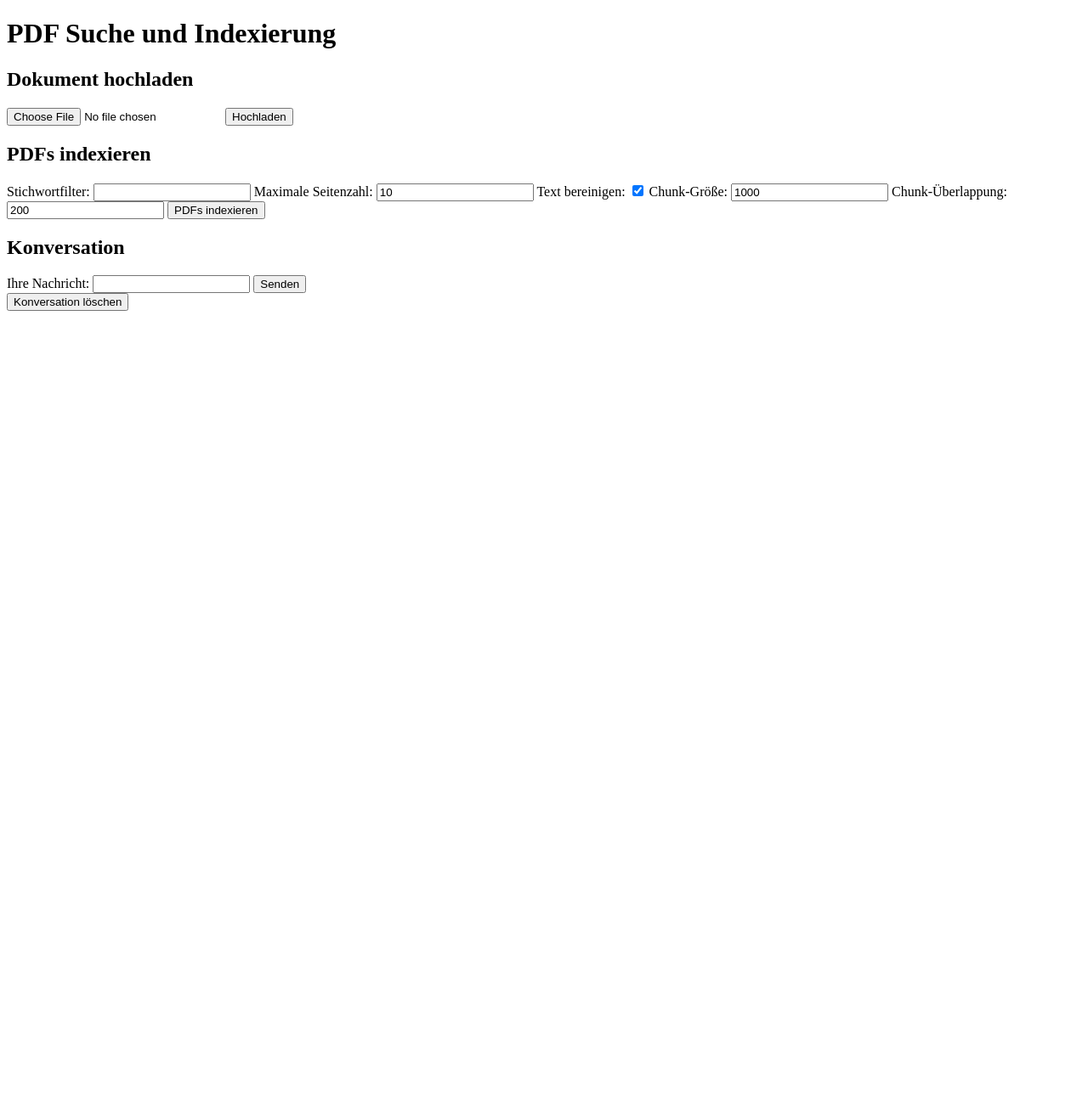
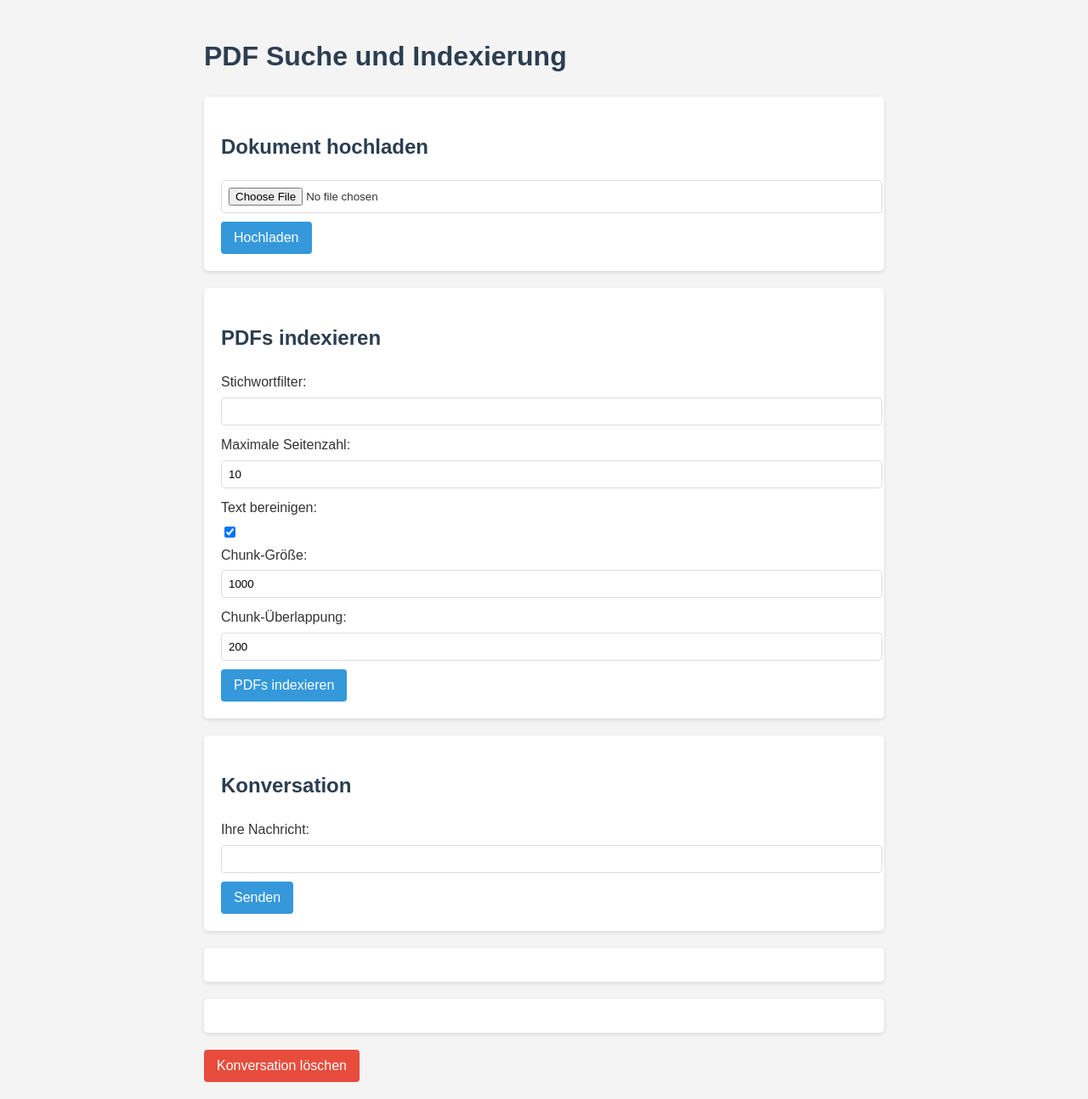
Before and after one commit to PierrunoYT/PDF-Chat-AI, a Flask app: page / in a window 1280 px wide. Shown: the whole page at 85% size. Before the commit the page ends 366 px from the top, so only its background shows below. Run offline with Flask 3, Linux system fonts and the light colour scheme.

Commit message:
feat: add modern CSS styles to web UI

```diff
--- a/templates/index.html
+++ b/templates/index.html
@@ -6,7 +6,67 @@
     <title>PDF Suche und Indexierung</title>
     <script src="https://code.jquery.com/jquery-3.6.0.min.js"></script>
     <style>
-        /* ... (existing styles) ... */
+        body {
+            font-family: Arial, sans-serif;
+            line-height: 1.6;
+            color: #333;
+            max-width: 800px;
+            margin: 0 auto;
+            padding: 20px;
+            background-color: #f4f4f4;
+        }
+        h1, h2 {
+            color: #2c3e50;
+        }
+        form {
+            background-color: #fff;
+            padding: 20px;
+            border-radius: 5px;
+            box-shadow: 0 2px 5px rgba(0,0,0,0.1);
+            margin-bottom: 20px;
+        }
+        label {
+            display: block;
+            margin-bottom: 5px;
+        }
+        input[type="text"],
+        input[type="number"],
+        input[type="file"] {
+            width: 100%;
+            padding: 8px;
+            margin-bottom: 10px;
+            border: 1px solid #ddd;
+            border-radius: 4px;
+        }
+        input[type="checkbox"] {
+            margin-right: 5px;
+        }
+        button {
+            background-color: #3498db;
+            color: #fff;
+            padding: 10px 15px;
+            border: none;
+            border-radius: 4px;
+            cursor: pointer;
+            font-size: 16px;
+        }
+        button:hover {
+            background-color: #2980b9;
+        }
+        #conversationHistory, #result {
+            background-color: #fff;
+            padding: 20px;
+            border-radius: 5px;
+            box-shadow: 0 2px 5px rgba(0,0,0,0.1);
+            margin-top: 20px;
+        }
+        #clearConversation {
+            background-color: #e74c3c;
+            margin-top: 20px;
+        }
+        #clearConversation:hover {
+            background-color: #c0392b;
+        }
     </style>
 </head>
 <body>
```
